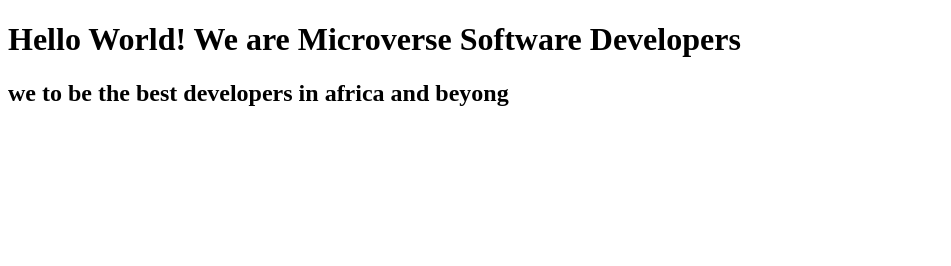
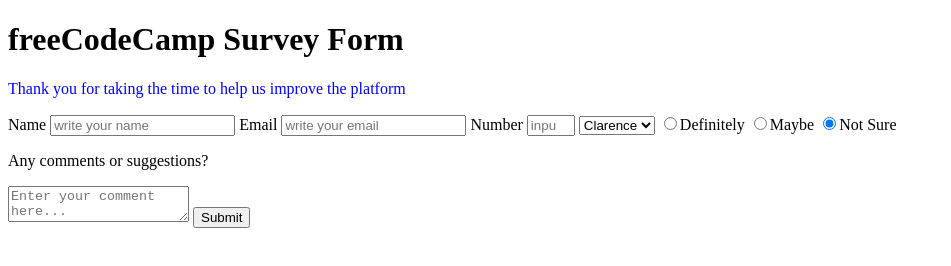
Before and after one commit to ClarenceAtim/Clarence-RASHID, a plain HTML site: page index.html in a window 1280 px wide. Shown: the whole page, without its empty margins (0-951 px from the left). Drawn offline with Linux system fonts and the light colour scheme.

Commit message:
Final Code

```diff
--- a/index.html
+++ b/index.html
@@ -1,15 +1,46 @@
 <!DOCTYPE html>
 <html lang="en">
+
 <head>
+    <link rel="stylesheet" href="styles.css">
     <meta charset="UTF-8">
     <meta http-equiv="X-UA-Compatible" content="IE=edge">
     <meta name="viewport" content="width=device-width, initial-scale=1.0">
     <title>Document</title>
 </head>
+
 <body>
-    <h1>Hello World! We are Microverse Software Developers</h1>
-    <h2>we to be the best developers in africa and beyong
+    <h1 id="title">freeCodeCamp Survey Form</h1>
+    <p id="description">Thank you for taking the time to help us improve the platform </p>
+    <form id="survey-form">
+        <label id="name-label" for="name">Name</label>
+        <input type="text" id="name" placeholder="write your name" required />
+        <label id="email-label" for="name">Email</label>
+        <input type="email" id="email" class="form-control" placeholder="write your email" required />
+        <label id="number-label" for="name">Number</label>
+        <input type="number" id="number" min=2 max=7 required placeholder="input number" />
+        <select id="dropdown">
+            <option value="Clarence">Clarence</option>
+            <option value="Rashid">Rashid</option>
+        </select id="survey-form">
+        <label>
+            <input name="user-recommend" value="definitely" type="radio" class="input-radio"
+                checked />Definitely</label>
+        <label>
+            <input name="user-recommend" value="maybe" type="radio" class="input-radio" checked />Maybe</label>
+        <label>
+            <input name="user-recommend" value="not-sure" type="radio" class="input-radio" checked />Not Sure</label>
 
-    </h2>
+        <p>Any comments or suggestions?</p>
+        <textarea id="comments" class="input-textarea" name="comment"
+            placeholder="Enter your comment here..."></textarea>
+        <button type="submit" id="submit" class="submit-button">
+            Submit
+        </button>
+
+
+
+    </form>
 </body>
+
 </html>
--- /dev/null
+++ b/styles.css
@@ -0,0 +1,3 @@
+#description {
+    color: blue;
+}
```
